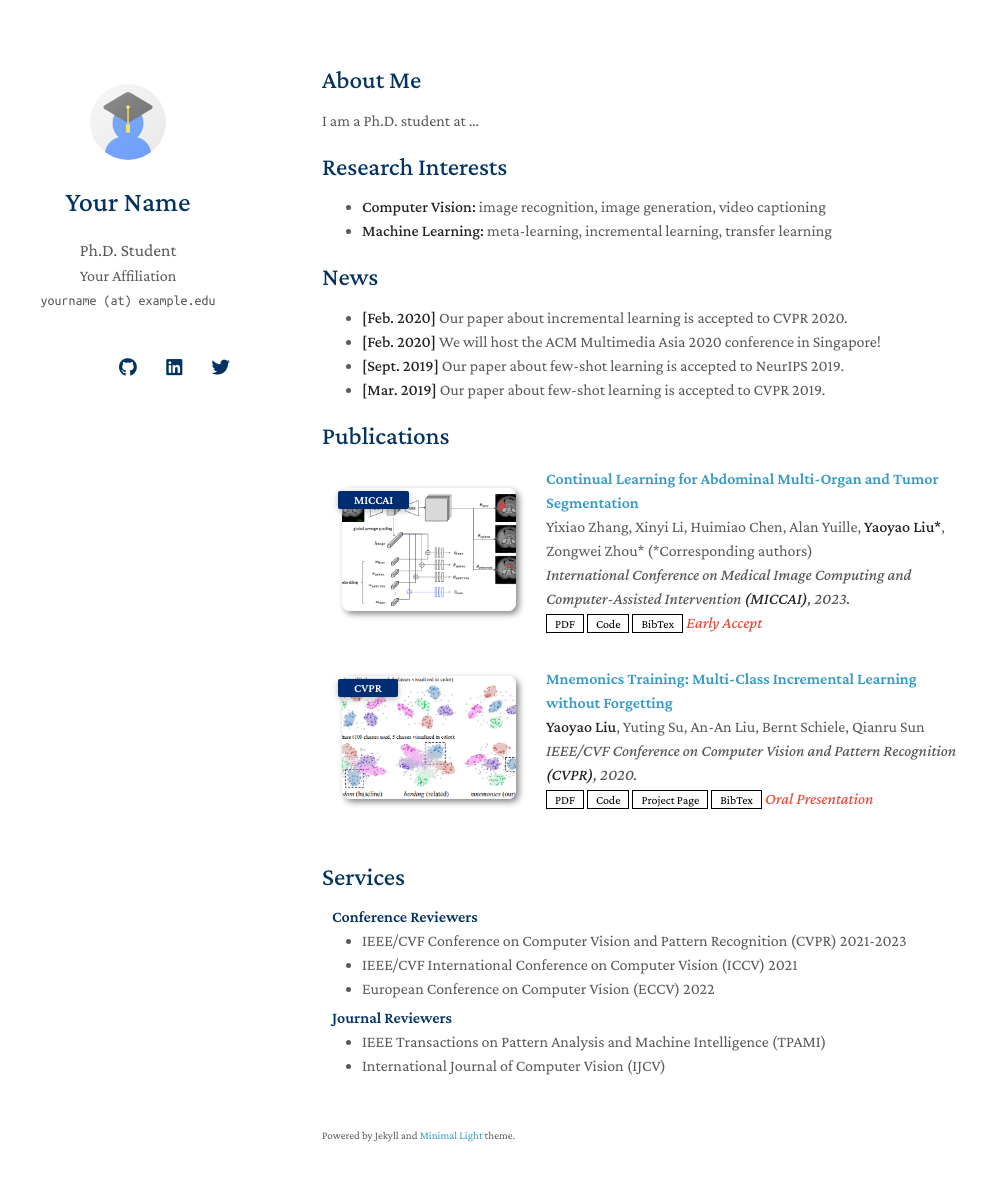
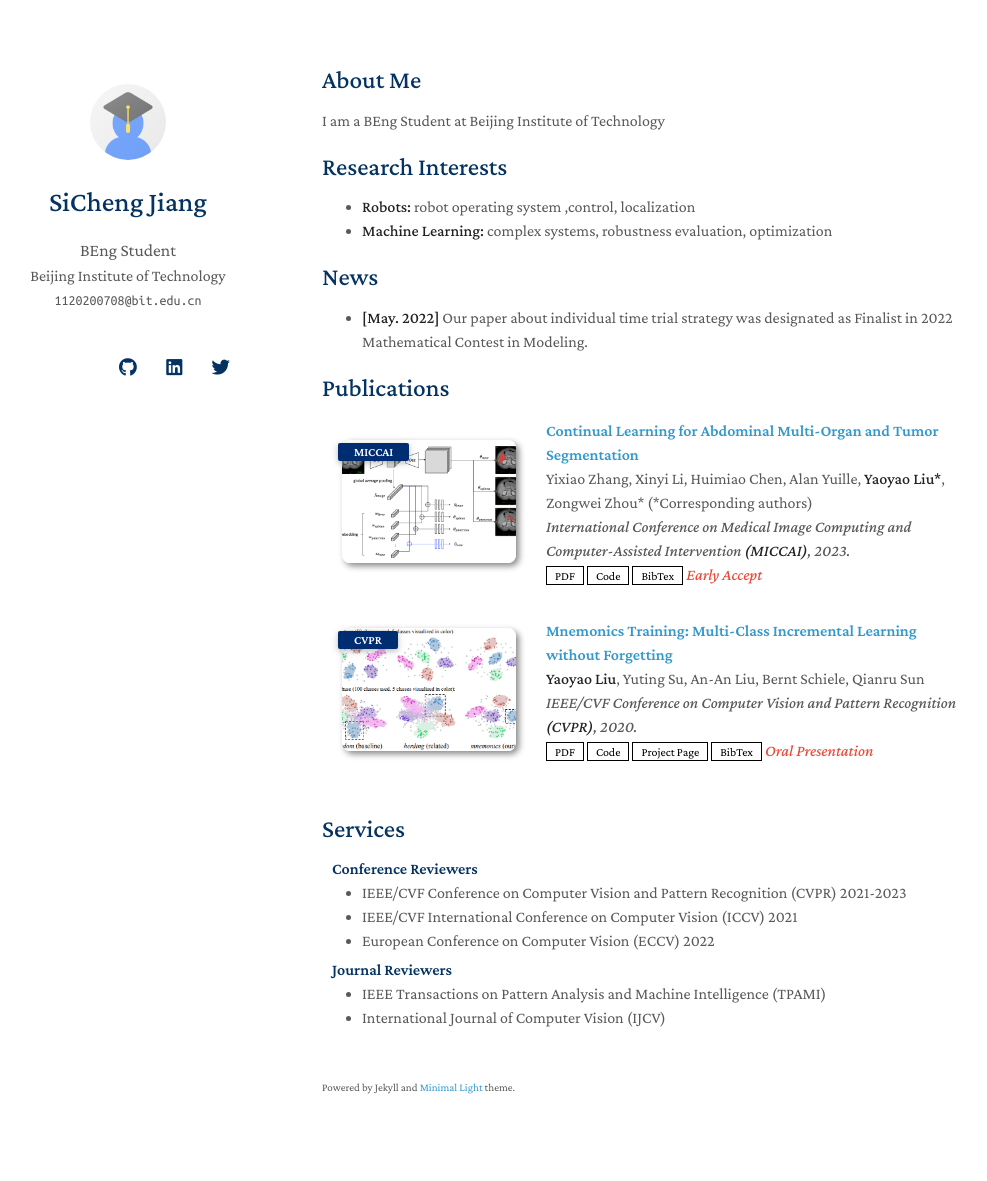
Before and after one commit to SiCheng7219/SiCheng7219.github.io, a Jekyll site: the page built from index.md, in a window 1280 px wide and 1216 px high. Shown: the top 1181 px of the window, without its empty margins (148-1135 px from the left). Built offline with Jekyll 4.4.1, drawn with Linux system fonts in a browser that asks for light colours; nearby versions of some CDN libraries; a style sheet for code colours, icons or effects is not loaded; our own code applies the rules of GitHub Pages for plain Markdown files.

Commit message:
V1.0_finished

```diff
--- a/_config.yml
+++ b/_config.yml
@@ -1,8 +1,8 @@
 # Basic Information
-title: Your Name
-position: Ph.D. Student
-affiliation: Your Affiliation
-email: yourname (at) example.edu
+title: SiCheng Jiang
+position: BEng Student
+affiliation: Beijing Institute of Technology
+email: 1120200708@bit.edu.cn
 
 # Search Engine Optimization (SEO)
 # The following information is used to improve the website traffic from search engines, e.g., Google.
--- a/index.md
+++ b/index.md
@@ -4,19 +4,17 @@ layout: homepage
 
 ## About Me
 
-I am a Ph.D. student at ...
+I am a BEng Student at Beijing Institute of Technology
 
 ## Research Interests
 
-- **Computer Vision:** image recognition, image generation, video captioning
-- **Machine Learning:** meta-learning, incremental learning, transfer learning
+- **Robots:** robot operating system ,control, localization
+- **Machine Learning:** complex systems, robustness evaluation, optimization
 
 ## News
 
-- **[Feb. 2020]** Our paper about incremental learning is accepted to CVPR 2020.
-- **[Feb. 2020]** We will host the ACM Multimedia Asia 2020 conference in Singapore!
-- **[Sept. 2019]** Our paper about few-shot learning is accepted to NeurIPS 2019.
-- **[Mar. 2019]** Our paper about few-shot learning is accepted to CVPR 2019.
+- **[May. 2022]** Our paper about individual time trial strategy was designated as Finalist in 2022 Mathematical Contest in Modeling.
+
 
 {% include_relative _includes/publications.md %}
 
```
